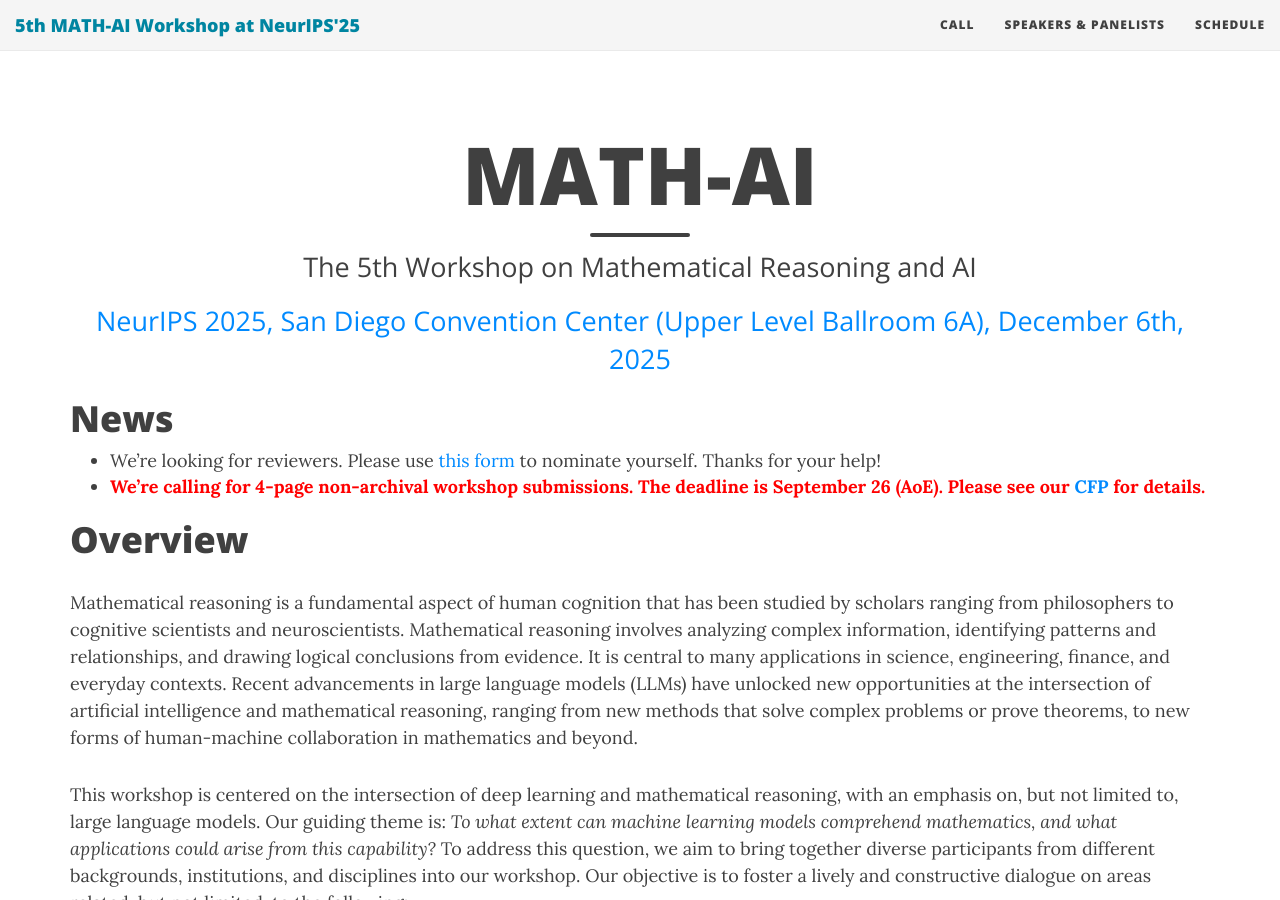
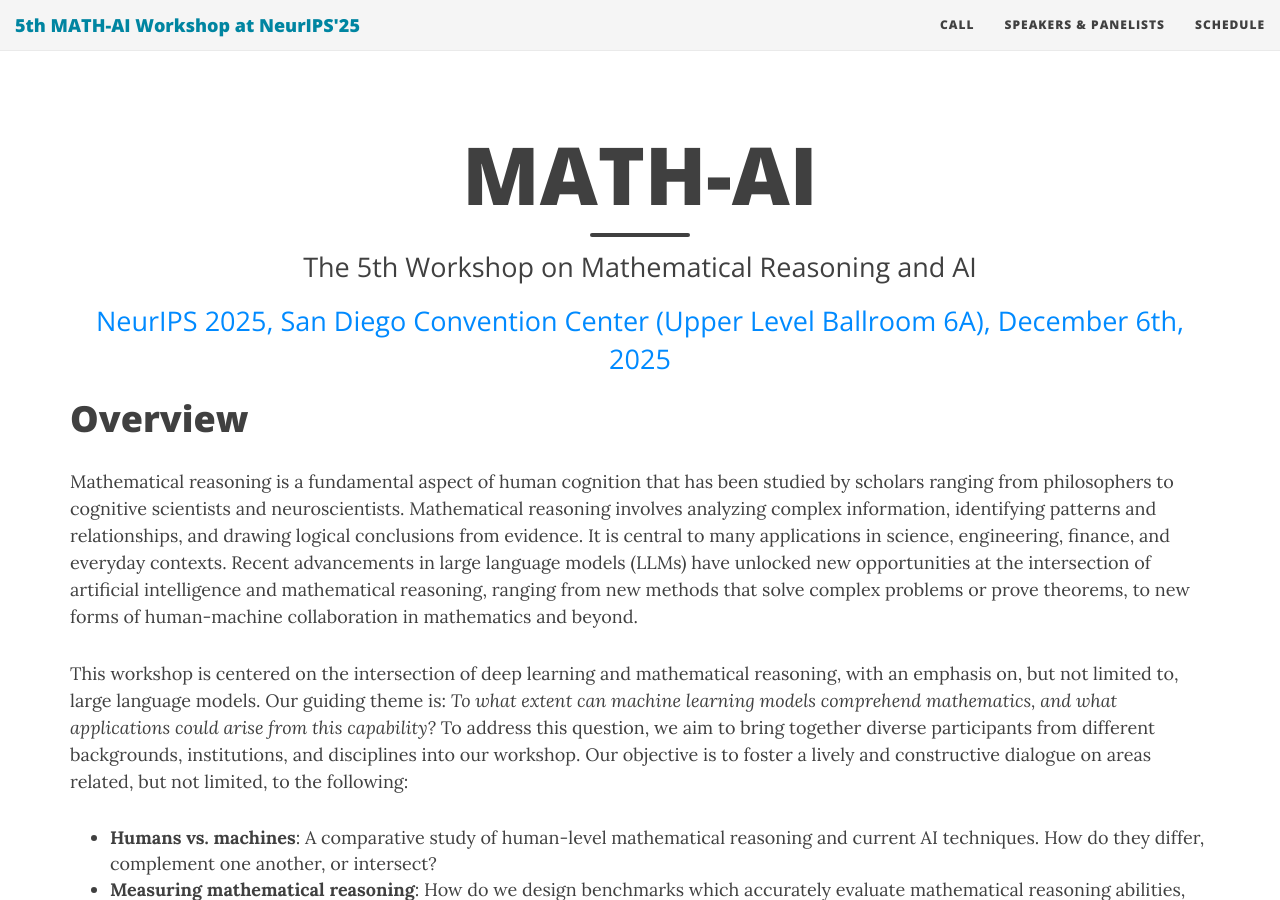
Before and after one commit to mathai2025/mathai2025.github.io, a Jekyll site: the page built from index.md, in a window 1280 px wide and 900 px high. Built offline with Jekyll 4.4.1, drawn with Linux system fonts in a browser that asks for light colours; nearby versions of some CDN libraries; part of the change alters nothing that is shown.

Commit message:
Update index.md

```diff
--- a/index.md
+++ b/index.md
@@ -15,11 +15,12 @@ use-site-title: true
 <meta name="thumbnail" content="./img/neurips-logo-new.jpg" />
 
 
-
+<!--
 # News
 
 * We're looking for reviewers. Please use [this form](https://forms.gle/rw8iUkLxJnZh9De29) to nominate yourself. Thanks for your help!
 * <b style='color:red;'>We're calling for 4-page non-archival workshop submissions. The deadline is September 26 (AoE). Please see our <a href="./cfp">CFP</a> for details.</b>
+-->
 
 # Overview
 
@@ -86,6 +87,12 @@ This workshop is centered on the intersection of deep learning and mathematical
 <hr>
 
 
+# Sponsors
+
+## Platinum
+
+<img alt="DARPA" src="img/darpa.png" />
+
 
 # Past MATH-AI Workshops
 
```
